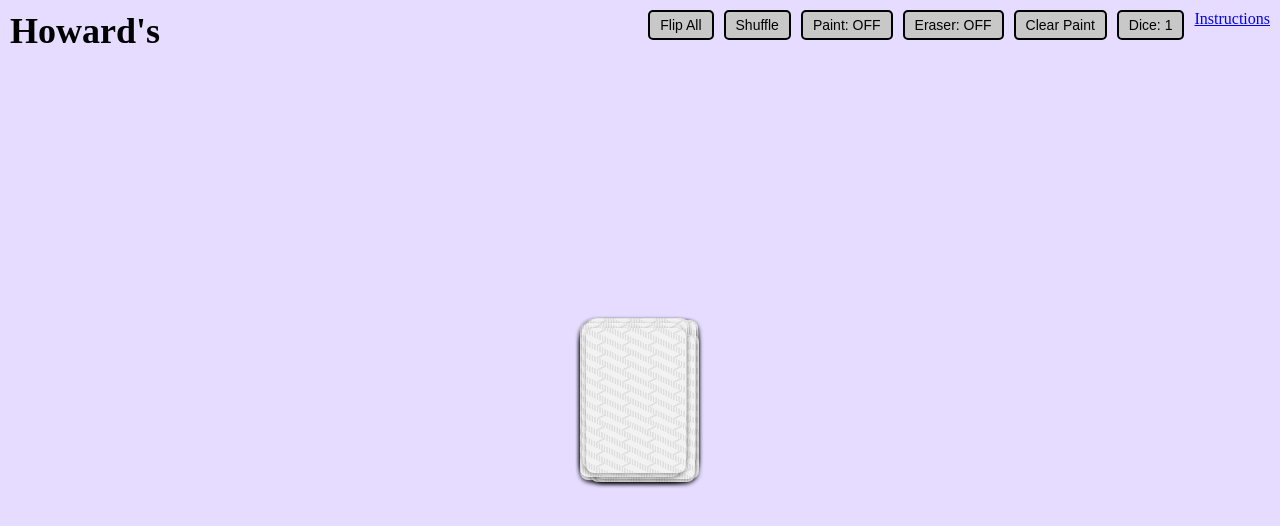
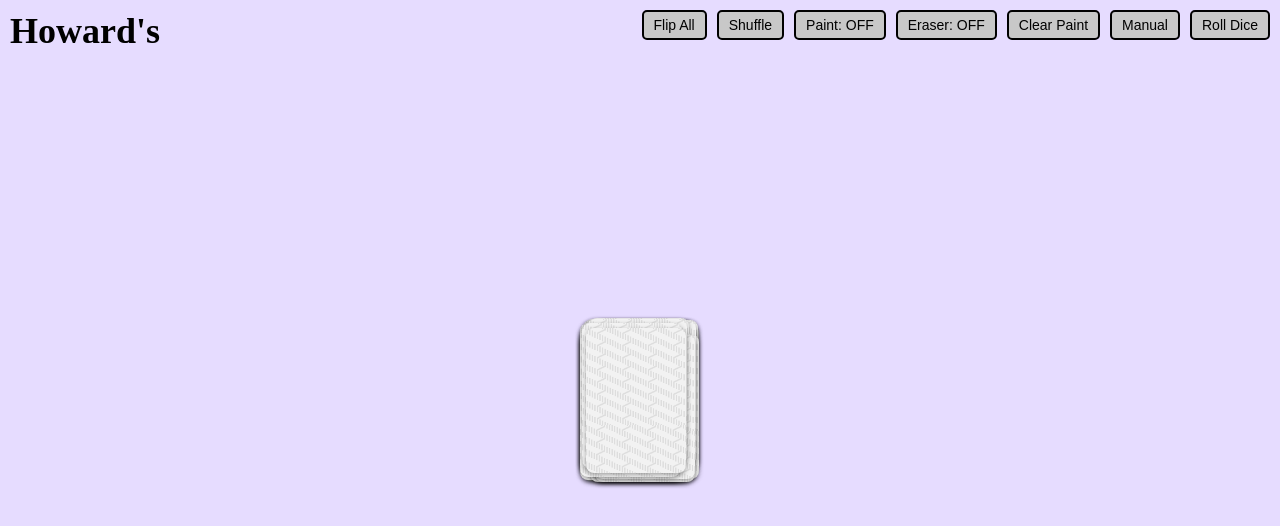
Before and after one commit to MPHmiles/card-sandbox, a React (Vite) app: page / in a window 1280 px wide. Shown: the top 526 px of the page. Built offline with nearby package versions, Linux system fonts and the light colour scheme.

Commit message:
Fix import typo for build

```diff
--- a/src/App.jsx
+++ b/src/App.jsx
@@ -4,7 +4,6 @@
 const CARD_WIDTH = 100;
 const CARD_HEIGHT = 145;
 
-// List all card images
 const filenames = [
   "ace_of_spades.png","2_of_spades.png","3_of_spades.png","4_of_spades.png","5_of_spades.png","6_of_spades.png","7_of_spades.png","8_of_spades.png","9_of_spades.png","10_of_spades.png","jack_of_spades.png","queen_of_spades.png","king_of_spades.png",
   "ace_of_hearts.png","2_of_hearts.png","3_of_hearts.png","4_of_hearts.png","5_of_hearts.png","6_of_hearts.png","7_of_hearts.png","8_of_hearts.png","9_of_hearts.png","10_of_hearts.png","jack_of_hearts.png","queen_of_hearts.png","king_of_hearts.png",
@@ -14,8 +13,6 @@
 ];
 
 let cardId = 0;
-
-// Initialize deck with slight random offsets
 const initDeck = () => {
   return filenames.map(file => ({
     id: cardId++,
@@ -24,13 +21,12 @@
     faceUp: false,
     clickCount: 0,
     pos: [
-      window.innerWidth / 2 - CARD_WIDTH / 2 + Math.floor(Math.random() * 20 - 10),
-      window.innerHeight / 2 - CARD_HEIGHT / 2 + Math.floor(Math.random() * 20 - 10)
+      window.innerWidth/2 - CARD_WIDTH/2 + Math.floor(Math.random()*20-10),
+      window.innerHeight/2 - CARD_HEIGHT/2 + Math.floor(Math.random()*20-10)
     ]
   }));
 };
 
-// Fisher-Yates shuffle
 const shuffleArray = (array) => {
   const newArray = [...array];
   for (let i = newArray.length - 1; i > 0; i--) {
@@ -43,25 +39,24 @@
 export default function App() {
   const [cards, setCards] = useState(shuffleArray(initDeck()));
   const [draggingCardId, setDraggingCardId] = useState(null);
-  const dragOffset = useRef([0, 0]);
-  const dragStart = useRef([0, 0]);
+  const dragOffset = useRef([0,0]);
+  const dragStart = useRef([0,0]);
   const [paintMode, setPaintMode] = useState(false);
   const [eraserMode, setEraserMode] = useState(false);
   const [painting, setPainting] = useState(false);
-  const [dice, setDice] = useState(1);
   const canvasRef = useRef(null);
-  const containerRef = useRef(null);
+
+  // Mobile pan & zoom
+  const [scale, setScale] = useState(1);
+  const [offset, setOffset] = useState({x:0,y:0});
+  const lastTouch = useRef(null);
+  const lastOffset = useRef({x:0,y:0});
+  const pinchDistance = useRef(null);
+  const touchDraggingCard = useRef(null);
 
   const clickThreshold = 5;
 
-  // Zoom & pan state
-  const [scale, setScale] = useState(1);
-  const [offset, setOffset] = useState({ x: 0, y: 0 });
-  const lastTouch = useRef(null);
-  const pinchDistance = useRef(null);
-  const lastOffset = useRef({ x: 0, y: 0 });
-
-  // Mouse / touch handlers
+  // --- Mouse handlers ---
   const handleMouseDown = (e, card) => {
     e.stopPropagation();
     setCards(prev => {
@@ -95,19 +90,22 @@
 
   const handleMouseMove = (e) => {
     if (draggingCardId !== null) {
-      const [offsetX, offsetY] = dragOffset.current;
       setCards(prev => prev.map(c => c.id === draggingCardId ? {
         ...c,
-        pos: [e.clientX - offsetX, e.clientY - offsetY]
+        pos: [e.clientX - dragOffset.current[0], e.clientY - dragOffset.current[1]]
       } : c));
     }
     if (painting) {
       const ctx = canvasRef.current.getContext("2d");
       ctx.fillStyle = eraserMode ? "rgb(230,220,255)" : "black";
       ctx.beginPath();
-      ctx.arc(e.nativeEvent.offsetX, e.nativeEvent.offsetY, 8, 0, 2 * Math.PI);
+      ctx.arc(e.nativeEvent.offsetX, e.nativeEvent.offsetY, 8, 0, 2*Math.PI);
       ctx.fill();
     }
+  };
+
+  const handleCanvasMouseDown = () => {
+    if (paintMode || eraserMode) setPainting(true);
   };
 
   const handleMouseUpGlobal = () => {
@@ -115,15 +113,30 @@
     setPainting(false);
   };
 
-  const handleCanvasMouseDown = () => {
-    if (paintMode || eraserMode) setPainting(true);
-  };
-
-  // Touch handlers for mobile
+  // --- Mobile touch handlers ---
   const handleTouchStart = (e) => {
     if (e.touches.length === 1) {
-      lastTouch.current = { x: e.touches[0].clientX, y: e.touches[0].clientY };
+      const touch = e.touches[0];
+      // check if touching a card
+      const touchedCard = cards.find(card => {
+        const x = card.pos[0] * scale + offset.x;
+        const y = card.pos[1] * scale + offset.y;
+        return touch.clientX >= x &&
+               touch.clientX <= x + CARD_WIDTH * scale &&
+               touch.clientY >= y &&
+               touch.clientY <= y + CARD_HEIGHT * scale;
+      });
+      if (touchedCard) {
+        touchDraggingCard.current = touchedCard.id;
+        dragOffset.current = [
+          touch.clientX - touchedCard.pos[0]*scale - offset.x,
+          touch.clientY - touchedCard.pos[1]*scale - offset.y
+        ];
+      } else {
+        touchDraggingCard.current = null;
+        lastTouch.current = { x: touch.clientX, y: touch.clientY };
         lastOffset.current = { ...offset };
+      }
     } else if (e.touches.length === 2) {
       const dx = e.touches[0].clientX - e.touches[1].clientX;
       const dy = e.touches[0].clientY - e.touches[1].clientY;
@@ -133,101 +146,96 @@
   };
 
   const handleTouchMove = (e) => {
-    if (e.touches.length === 1 && lastTouch.current) {
-      const dx = e.touches[0].clientX - lastTouch.current.x;
-      const dy = e.touches[0].clientY - lastTouch.current.y;
+    if (e.touches.length === 1) {
+      const touch = e.touches[0];
+      if (touchDraggingCard.current !== null) {
+        setCards(prev => prev.map(c => c.id === touchDraggingCard.current ? {
+          ...c,
+          pos: [(touch.clientX - dragOffset.current[0] - offset.x)/scale, (touch.clientY - dragOffset.current[1] - offset.y)/scale]
+        } : c));
+      } else if (lastTouch.current) {
+        const dx = touch.clientX - lastTouch.current.x;
+        const dy = touch.clientY - lastTouch.current.y;
         setOffset({ x: lastOffset.current.x + dx, y: lastOffset.current.y + dy });
+      }
     } else if (e.touches.length === 2 && pinchDistance.current) {
       const dx = e.touches[0].clientX - e.touches[1].clientX;
       const dy = e.touches[0].clientY - e.touches[1].clientY;
       const newDist = Math.hypot(dx, dy);
       const scaleChange = newDist / pinchDistance.current;
-      setScale(prev => Math.min(Math.max(prev * scaleChange, 0.5), 2)); // min 0.5, max 2
+      setScale(prev => Math.min(Math.max(prev * scaleChange, 0.5), 2));
       pinchDistance.current = newDist;
     }
   };
 
+  const handleTouchEnd = () => {
+    touchDraggingCard.current = null;
+    lastTouch.current = null;
+    pinchDistance.current = null;
+  };
+
+  // --- Buttons ---
   const flipAll = () => setCards(prev => prev.map(c => ({ ...c, faceUp: !c.faceUp })));
   const shuffle = () => setCards(shuffleArray(initDeck()));
   const clearPaint = () => {
     const ctx = canvasRef.current.getContext("2d");
-    ctx.clearRect(0, 0, window.innerWidth, window.innerHeight);
+    ctx.clearRect(0,0,window.innerWidth,window.innerHeight);
   };
-  const rollDice = () => setDice(Math.floor(Math.random() * 6) + 1);
+  const rollDice = () => alert(`You rolled a ${Math.floor(Math.random()*6+1)}!`);
 
   return (
     <div
-      ref={containerRef}
-      style={{
-        width: "100vw",
-        height: "100vh",
-        overflow: "hidden",
-        backgroundColor: "rgb(230,220,255)",
-        position: "relative",
-        touchAction: "none"
-      }}
+      style={{ width:"100vw", height:"100vh", position:"relative", backgroundColor:"rgb(230,220,255)", overflow:"hidden" }}
       onMouseMove={handleMouseMove}
       onMouseUp={handleMouseUpGlobal}
       onTouchStart={handleTouchStart}
       onTouchMove={handleTouchMove}
-      onTouchEnd={() => { lastTouch.current = null; pinchDistance.current = null; }}
+      onTouchEnd={handleTouchEnd}
     >
-      <h1 style={{ position: "absolute", top: 10, left: 10, zIndex: 10 }}>Howard's</h1>
+      <h1 style={{ position:"absolute", top:10, left:10, zIndex:2 }}>Howard's</h1>
 
-      <div style={{ position: "absolute", top: 10, right: 10, display: "flex", gap: "10px", zIndex: 10, flexWrap: "wrap" }}>
+      <div style={{ position:"absolute", top:10, right:10, display:"flex", flexWrap:"wrap", gap:"10px", zIndex:2 }}>
         <button onClick={flipAll}>Flip All</button>
         <button onClick={shuffle}>Shuffle</button>
-        <button onClick={() => { setPaintMode(!paintMode); setEraserMode(false); }}>Paint: {paintMode ? "ON" : "OFF"}</button>
-        <button onClick={() => { setEraserMode(!eraserMode); setPaintMode(false); }}>Eraser: {eraserMode ? "ON" : "OFF"}</button>
+        <button onClick={() => { setPaintMode(!paintMode); setEraserMode(false); }}>Paint: {paintMode?"ON":"OFF"}</button>
+        <button onClick={() => { setEraserMode(!eraserMode); setPaintMode(false); }}>Eraser: {eraserMode?"ON":"OFF"}</button>
         <button onClick={clearPaint}>Clear Paint</button>
-        <button onClick={rollDice}>Dice: {dice}</button>
-        <a href="https://docs.google.com/document/d/1y8SCFvIc41yUzB25gZpygUmxQex8ZT0dk8sKQ4Hl2T8/edit?usp=sharing" target="_blank" rel="noopener noreferrer">Instructions</a>
+        <button onClick={() => window.open("https://docs.google.com/document/d/1y8SCFvIc41yUzB25gZpygUmxQex8ZT0dk8sKQ4Hl2T8/edit?usp=sharing","_blank")}>Manual</button>
+        <button onClick={rollDice}>Roll Dice</button>
       </div>
 
       <canvas
         ref={canvasRef}
         width={window.innerWidth}
         height={window.innerHeight}
-        style={{ position: "absolute", top: 0, left: 0, zIndex: 0 }}
+        style={{ position:"absolute", top:0, left:0, zIndex:0 }}
         onMouseDown={handleCanvasMouseDown}
       />
 
-      <div
-        style={{
-          transform: `translate(${offset.x}px, ${offset.y}px) scale(${scale})`,
-          transformOrigin: "top left",
-          position: "absolute",
-          top: 0,
-          left: 0,
-          width: "100%",
-          height: "100%"
-        }}
-      >
       {cards.map((card, idx) => (
         <img
           key={card.id}
           src={card.faceUp ? card.front : card.back}
           alt="card"
           style={{
-              position: "absolute",
-              left: card.pos[0],
-              top: card.pos[1],
-              width: CARD_WIDTH,
-              height: CARD_HEIGHT,
-              zIndex: idx + 1,
-              cursor: "pointer",
-              borderRadius: "8px",
-              backgroundColor: "white",
-              userSelect: "none",
-              WebkitUserDrag: "none",
-              pointerEvents: "auto"
+            position:"absolute",
+            left: card.pos[0]*scale + offset.x,
+            top: card.pos[1]*scale + offset.y,
+            width: CARD_WIDTH*scale,
+            height: CARD_HEIGHT*scale,
+            zIndex: idx+1,
+            cursor:"pointer",
+            borderRadius:"8px",
+            backgroundColor:"white",
+            userSelect:"none",
+            WebkitUserDrag:"none",
+            pointerEvents:"auto"
           }}
           draggable={false}
-            onMouseDown={(e) => handleMouseDown(e, card)}
-            onMouseUp={(e) => handleMouseUp(e, card)}
+          onMouseDown={(e)=>handleMouseDown(e, card)}
+          onMouseUp={(e)=>handleMouseUp(e, card)}
         />
       ))}
     </div>
-    </div>
   );
 }
```
Lines whose indentation alone changed are shown as unchanged.
